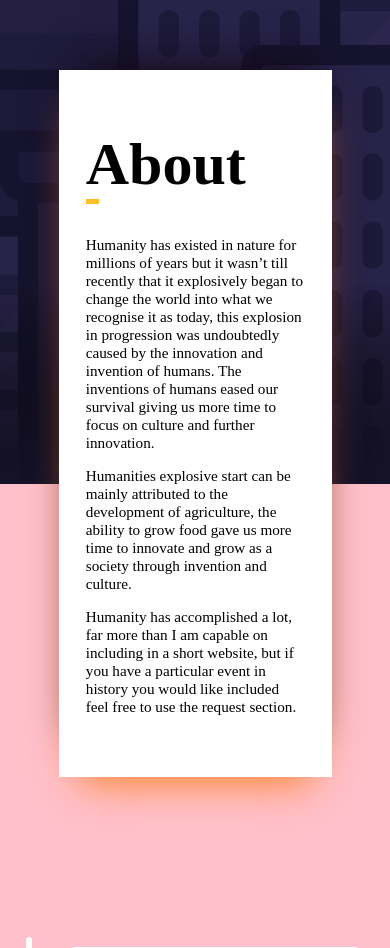
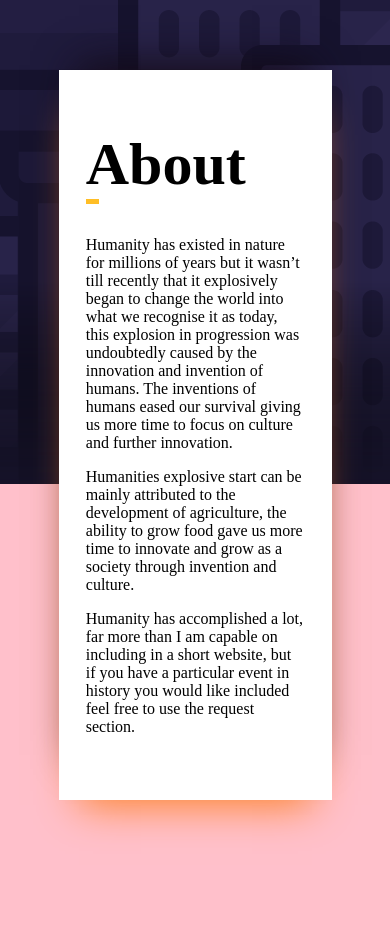
Before and after one commit to CalumDixon/Historyofinvention, a PHP site: page / in a window 390 px wide. Shown: the part 430-1378 px from the top of the page. Run offline with PHP 8.4, Linux system fonts and the light colour scheme; some web fonts are replaced.

Commit message:
font-size

```diff
--- a/stylesheet.css
+++ b/stylesheet.css
@@ -485,7 +485,7 @@ nav li {
 @media (max-width:30em) {
 
     .aboutpara {
-    font-size:0.95em;
+    font-size:1em;
     }
 
     body {
```
